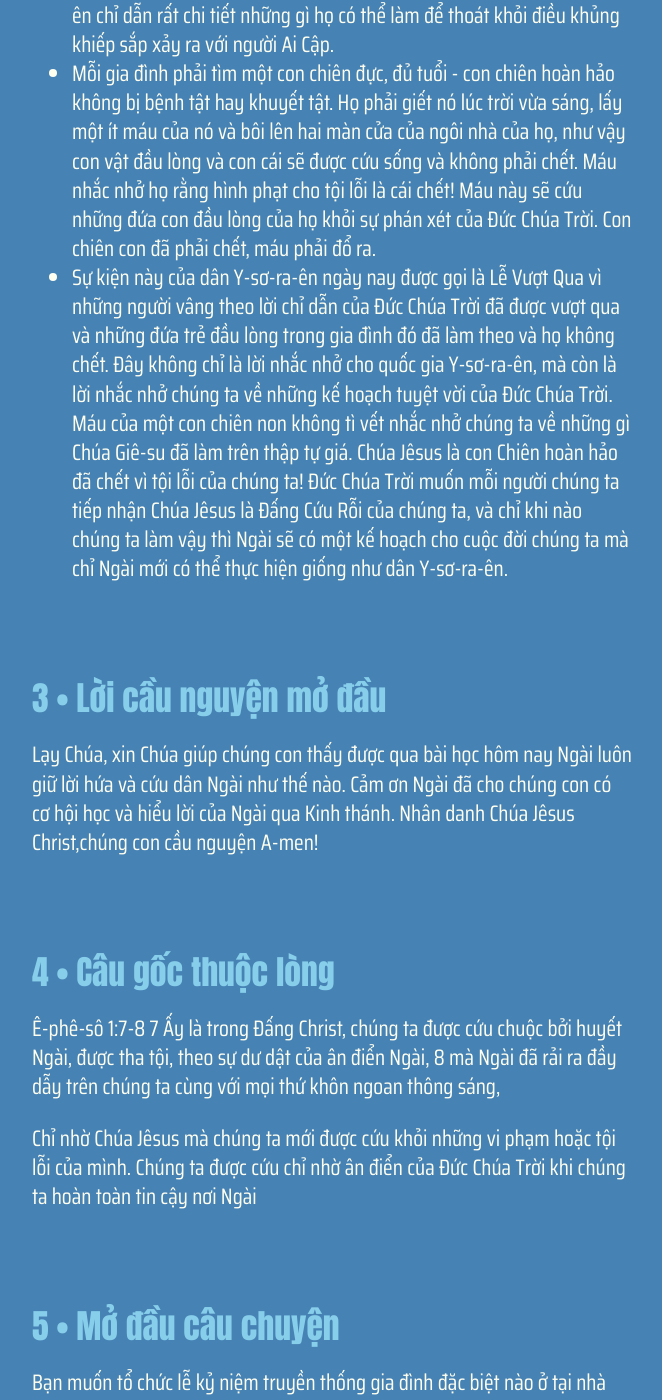
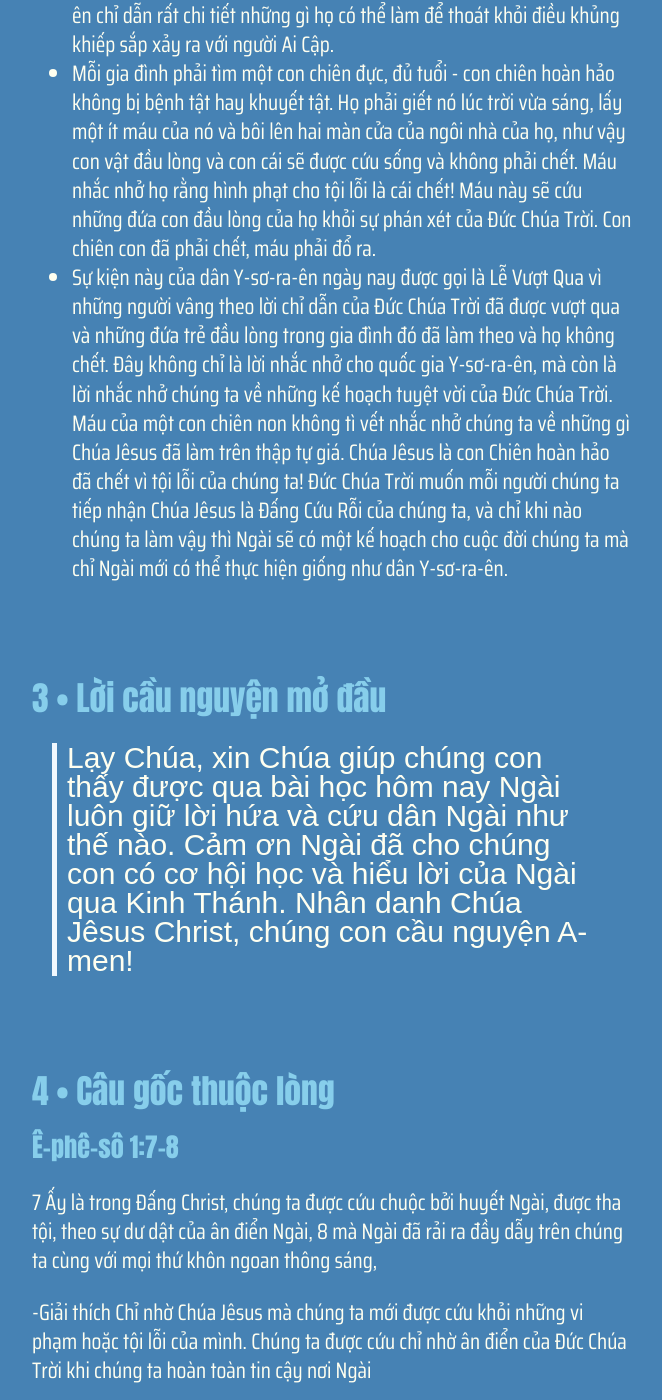
Before and after one commit to GospelTrust/LGS, a Jekyll site: the page built from docs/content/_vi/26-1.md, in a window 1280 px wide and 1400 px high, scrolled down 1302 px. Shown: the whole window, without its empty margins (308-970 px from the left). Built offline with Jekyll 4.4.1, drawn with Linux system fonts in a browser that asks for light colours; some web fonts are replaced; some of the changed text lies outside the part shown.

Commit message:
Update: w26d1

```diff
--- a/docs/content/_vi/26-1.md
+++ b/docs/content/_vi/26-1.md
@@ -1,7 +1,7 @@
 ---
 week: 26
 day: 1
-title: 'MÔI-SE : LỄ VƯỢT QUA'
+title: 'Môi-se: Lễ Vượt Qua'
 bible: 'Xuất Ai Cập 12:1-13'
 layout: lesson
 ---
@@ -17,18 +17,19 @@ layout: lesson
 - Đức Chúa Trời nói với Môi-se rằng Ngài sẽ mang thêm một tai họa nữa, là tai họa kinh khủng nhất trong số đó trên Pha-ra-ôn và trên cả Ai Cập. Sau đó, Đức Chúa Trời hứa với Môi-se rằng Pha-ra-ôn sẽ để tất cả họ ra đi.
 - Dân Y-sơ-ra-ên là tội nhân, và họ cũng đáng phải chết vì tội lỗi của mình. Nhưng Chúa đã thương xót họ. Đức Chúa Trời đã cho dân Y-sơ-ra-ên chỉ dẫn rất chi tiết những gì họ có thể làm để thoát khỏi điều khủng khiếp sắp xảy ra với người Ai Cập.
 - Mỗi gia đình phải tìm một con chiên đực, đủ tuổi - con chiên hoàn hảo không bị bệnh tật hay khuyết tật. Họ phải giết nó lúc trời vừa sáng, lấy một ít máu của nó và bôi lên hai màn cửa của ngôi nhà của họ, như vậy con vật đầu lòng và con cái sẽ được cứu sống và không phải chết. Máu nhắc nhở họ rằng hình phạt cho tội lỗi là cái chết! Máu này sẽ cứu những đứa con đầu lòng của họ khỏi sự phán xét của Đức Chúa Trời. Con chiên con đã phải chết, máu phải đổ ra.
-- Sự kiện này của dân Y-sơ-ra-ên ngày nay được gọi là Lễ Vượt Qua vì những người vâng theo lời chỉ dẫn của Đức Chúa Trời đã được vượt qua và những đứa trẻ đầu lòng trong gia đình đó đã làm theo và họ không chết. Đây không chỉ là lời nhắc nhở cho quốc gia Y-sơ-ra-ên, mà còn là lời nhắc nhở chúng ta về những kế hoạch tuyệt vời của Đức Chúa Trời. Máu của một con chiên non không tì vết nhắc nhở chúng ta về những gì Chúa Giê-su đã làm trên thập tự giá. Chúa Jêsus là con Chiên hoàn hảo đã chết vì tội lỗi của chúng ta! Đức Chúa Trời muốn mỗi người chúng ta tiếp nhận Chúa Jêsus là Đấng Cứu Rỗi của chúng ta, và chỉ khi nào chúng ta làm vậy thì Ngài sẽ có một kế hoạch cho cuộc đời chúng ta mà chỉ Ngài mới có thể thực hiện giống như dân Y-sơ-ra-ên.
+- Sự kiện này của dân Y-sơ-ra-ên ngày nay được gọi là Lễ Vượt Qua vì những người vâng theo lời chỉ dẫn của Đức Chúa Trời đã được vượt qua và những đứa trẻ đầu lòng trong gia đình đó đã làm theo và họ không chết. Đây không chỉ là lời nhắc nhở cho quốc gia Y-sơ-ra-ên, mà còn là lời nhắc nhở chúng ta về những kế hoạch tuyệt vời của Đức Chúa Trời. Máu của một con chiên non không tì vết nhắc nhở chúng ta về những gì Chúa Jêsus đã làm trên thập tự giá. Chúa Jêsus là con Chiên hoàn hảo đã chết vì tội lỗi của chúng ta! Đức Chúa Trời muốn mỗi người chúng ta tiếp nhận Chúa Jêsus là Đấng Cứu Rỗi của chúng ta, và chỉ khi nào chúng ta làm vậy thì Ngài sẽ có một kế hoạch cho cuộc đời chúng ta mà chỉ Ngài mới có thể thực hiện giống như dân Y-sơ-ra-ên.
 
 
 {% include lesson/section.html index=3 %}
-Lạy Chúa, xin Chúa giúp chúng con thấy được qua bài học hôm nay Ngài luôn giữ lời hứa và cứu dân Ngài như thế nào. Cảm ơn Ngài đã cho chúng con có cơ hội học và hiểu lời của Ngài qua Kinh thánh. Nhân danh Chúa Jêsus Christ,chúng con cầu nguyện A-men!
+> Lạy Chúa, xin Chúa giúp chúng con thấy được qua bài học hôm nay Ngài luôn giữ lời hứa và cứu dân Ngài như thế nào. Cảm ơn Ngài đã cho chúng con có cơ hội học và hiểu lời của Ngài qua Kinh Thánh. Nhân danh Chúa Jêsus Christ, chúng con cầu nguyện A-men!
 
 
 
 {% include lesson/section.html index=4 %}
- Ê-phê-sô 1:7-8
+### Ê-phê-sô 1:7-8
 7 Ấy là trong Đấng Christ, chúng ta được cứu chuộc bởi huyết Ngài, được tha tội, theo sự dư dật của ân điển Ngài, 8 mà Ngài đã rải ra đầy dẫy trên chúng ta cùng với mọi thứ khôn ngoan thông sáng,
 
+-Giải thích
  Chỉ nhờ Chúa Jêsus mà chúng ta mới được cứu khỏi những vi phạm hoặc tội lỗi của mình. Chúng ta được cứu chỉ nhờ ân điển của Đức Chúa Trời khi chúng ta hoàn toàn tin cậy nơi Ngài
 
 
```
Also changed, not shown: other parts of docs/content/_vi/26-1.md (+6 -5 lines).
